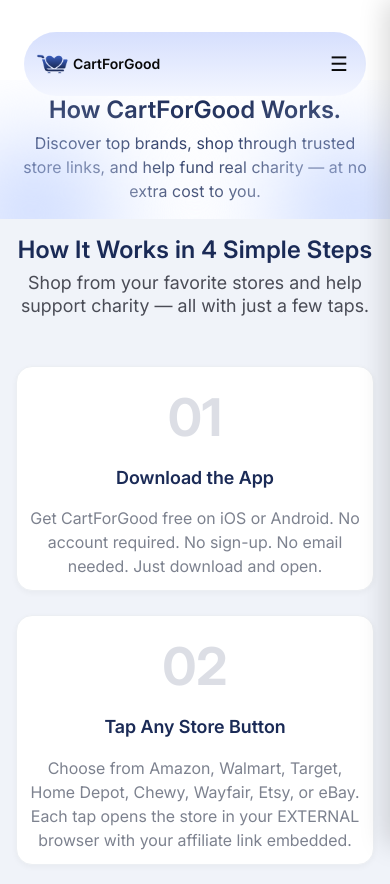
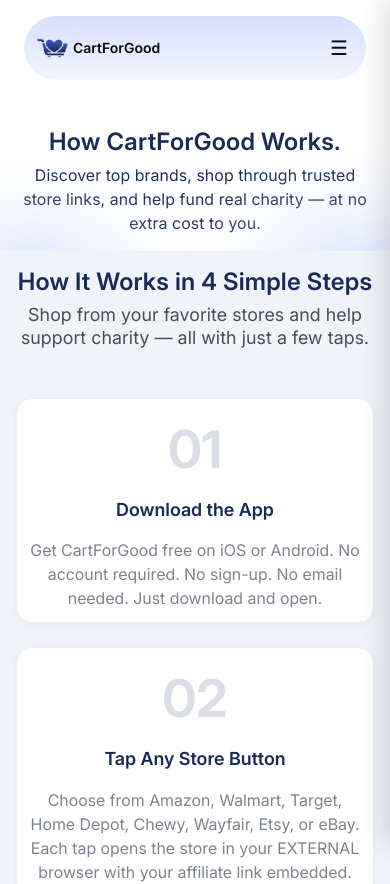
Before and after one commit to backbencherstudio/matthewmoec_front_end, a Next.js app: page /how-it-works in a window 390 px wide. Shown: the top 884 px of the page. Built offline with nearby package versions, Linux system fonts and the light colour scheme.

Commit message:
img optimaization

```diff
--- a/src/app/components/Layout/Navbar.tsx
+++ b/src/app/components/Layout/Navbar.tsx
@@ -487,7 +487,7 @@
   };
 
   return (
-     <div className="sticky top-8 z-50">
+     <div className="sticky top-0 z-50">
     <Container>
 
       <div
--- a/src/components/clientComponents/charity/SimpleCalender.tsx
+++ b/src/components/clientComponents/charity/SimpleCalender.tsx
@@ -1,5 +1,6 @@
+import { ArrowRight } from "lucide-react";
 import React from "react";
-import { TiArrowRight } from "react-icons/ti";
+
 
 const SimpleCalender = () => {
   return (
@@ -40,7 +41,7 @@
                     <h1 className="font-sans text-white text-center text-sm font-medium leading-[154%]">
                       View Receipt
                     </h1>
-                    <TiArrowRight  className=" text-[16px] text-white" />
+                    <ArrowRight  className=" text-[16px] text-white" />
                   </div>
                 </button>
               </div>
--- a/src/components/clientComponents/howItWork/HowItWorks.tsx
+++ b/src/components/clientComponents/howItWork/HowItWorks.tsx
@@ -8,10 +8,10 @@
   return (
 
     <div>
-      <div className=" lg:h-105 bg-white overflow-hidden relative">
+      <div className=" h-[200] md:h-[230] lg:h-[292] bg-white overflow-hidden relative">
         <section className=" p-4 lg:p-0">
           <div className=" ">
-            <p className=" lg:pt-[97px] text-[#1A2A56] text-center font-inter text-[24px] md:text-[32px] lg:text-[52px] font-semibold leading-[120%] tracking-[0.26px] mb-1.5 lg:mb-4">
+            <p className="pt-8 md:pt-12 lg:pt-24.25 text-[#1A2A56] text-center font-inter text-[24px] md:text-[32px] lg:text-[52px] font-semibold leading-[120%] tracking-[0.26px] mb-1.5 lg:mb-4">
               How CartForGood Works.
             </p>
 
@@ -21,8 +21,8 @@
               real charity — at no extra cost to you.
             </p>
 
-            <div className=" w-[130.537px] lg:w-[294.537px]  h-[180.934px] lg:h-[416.934px] rotate-[-80.577deg] rounded-[416.934px] bg-linear-to-b from-[#A1BAFF] to-[#FFF] blur-[50px] absolute left-0 -bottom-22 overflow-hidden">  </div>
-            <div className=" w-[130.537px] lg:w-[294.537px]  h-[180.934px] lg:h-[416.934px] rotate-[80.577deg] rounded-[416.934px] bg-linear-to-b from-[#A1BAFF] to-[#FFF] blur-[50px] absolute right-0 -bottom-22 overflow-hidden">  </div>
+            <div className=" w-[130.537px] xl:w-[294.537px]  h-[180.934px] lg:h-[416.934px] rotate-[-80.577deg] rounded-[416.934px] bg-linear-to-b from-[#A1BAFF] to-[#FFF] blur-[50px] absolute -left-2 -bottom-38 overflow-hidden">  </div>
+            <div className=" w-[130.537px] xl:w-[294.537px]  h-[180.934px] lg:h-[416.934px] rotate-[80.577deg] rounded-[416.934px] bg-linear-to-b from-[#A1BAFF] to-[#FFF] blur-[50px] absolute -right-1 -bottom-36 overflow-hidden">  </div>
           </div>
 
 
--- a/src/components/clientComponents/howItWork/SimpleSteps.tsx
+++ b/src/components/clientComponents/howItWork/SimpleSteps.tsx
@@ -1,5 +1,6 @@
 import Container from "@/app/components/ui/Container";
 import React from "react";
+import Image from "next/image";
 
 const SimpleSteps = () => {
   return (
@@ -98,7 +99,7 @@
 
           <div className="mt-4 lg:h-[56px] lg:mt-8 flex  px-6 py-3 lg:py-0 items-center gap-3 rounded-[12px] border-[0.3px] border-[#E9E9EA] bg-[#DFE1E7]">
 
-            <img src="/tickIcon.png" alt="" className="w-6 h-6"/>
+            <Image height={400} width={400} src="/tickIcon.png" alt="" className="w-6 h-6"/>
 
            <h1 className="text-[#1A2A56] font-inter text-[16px] font-medium leading-[132%] tracking-[0.08px]">
  IMPORTANT: All stores open in your device's EXTERNAL browser — never WebView or in-app browser. This is non-negotiable for affiliate commission tracking.
```
